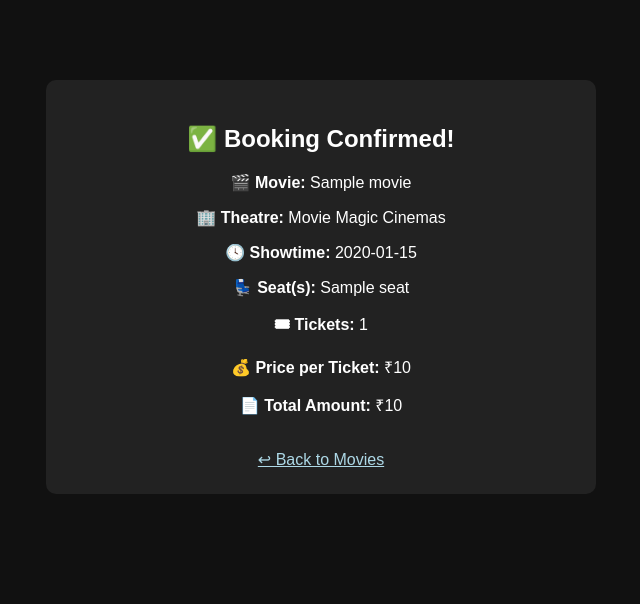
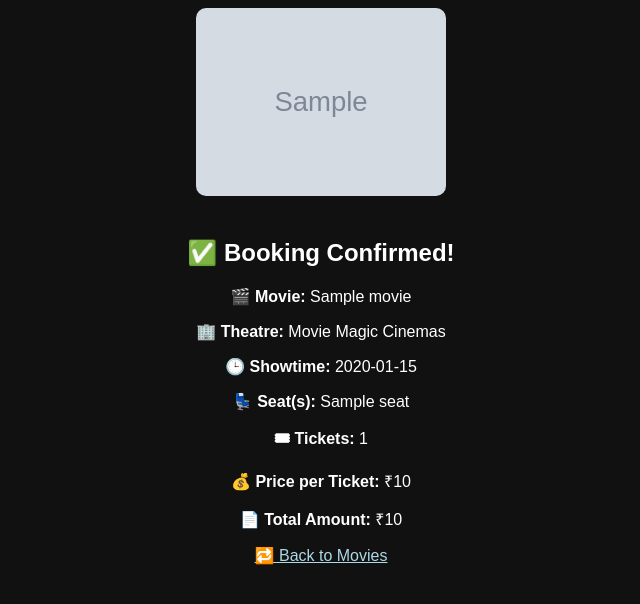
Before and after one commit to Yoshitha9/Movie_Magic, a Flask app: template templates/confirmation.html in a window 1280 px wide. Shown: the top 604 px of the page, without its empty margins (319-959 px from the left). Run offline with Flask 3, Linux system fonts and the light colour scheme; the template is opened without the code that fills it: most values are stand-ins (such as "Sample title", 1, 10 or a date in 2020); grey boxes marked "Sample" are stand-in pictures.

Commit message:
Update confirmation.html

```diff
--- a/templates/confirmation.html
+++ b/templates/confirmation.html
@@ -28,24 +28,16 @@
   </style>
 </head>
 <body>
-  <div class="confirmation-box">
-    <h2>✅ Booking Confirmed!</h2>
-
-    {% if movie.poster_url %}
-  <img src="{{ url_for('static', filename=movie.poster_url) }}" alt="{{ movie.title }}">
-{% endif %}
-
-
-    <p><strong>🎬 Movie:</strong> {{ movie.title }}</p>
+  <div style="text-align: center;">
+  <img src="{{ url_for('static', filename=movie.poster_url) }}" alt="{{ movie.title }}" width="200">
+    <h2>✅ Booking Confirmed!</h2> <p><strong>🎬 Movie:</strong> {{ movie.title }}</p>
     <p><strong>🏢 Theatre:</strong> Movie Magic Cinemas</p>
-    <p><strong>🕓 Showtime:</strong> {{ showtime }}</p>
+    <p><strong>🕒 Showtime:</strong> {{ showtime }}</p>
     <p><strong>💺 Seat(s):</strong> {{ seat }}</p>
     <p><strong>🎟 Tickets:</strong> {{ num_tickets }}</p>
     <p><strong>💰 Price per Ticket:</strong> ₹{{ ticket_price }}</p>
     <p><strong>📄 Total Amount:</strong> ₹{{ total }}</p>
-
-    <br>
-    <a href="{{ url_for('movies') }}">↩ Back to Movies</a>
+    <a href="{{ url_for('movies') }}">🔁 Back to Movies</a>
   </div>
 </body>
 </html>
```
